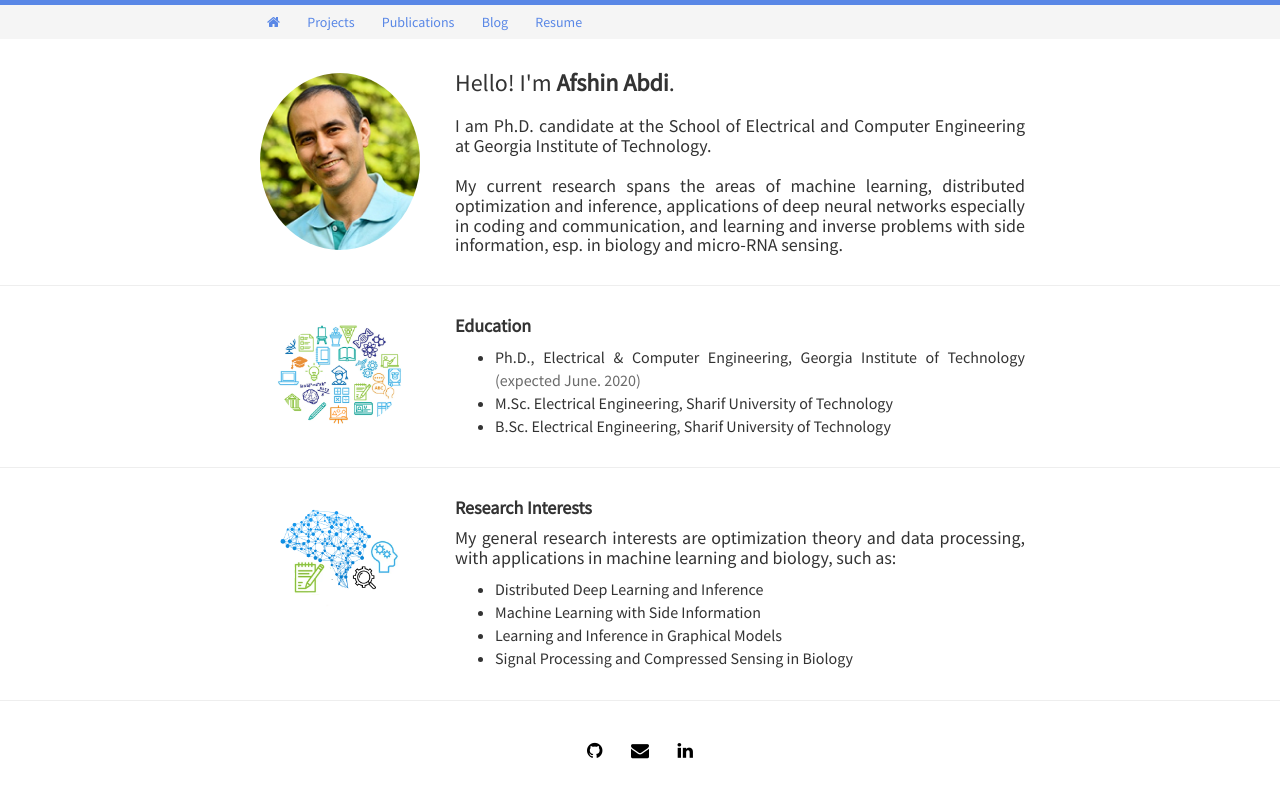
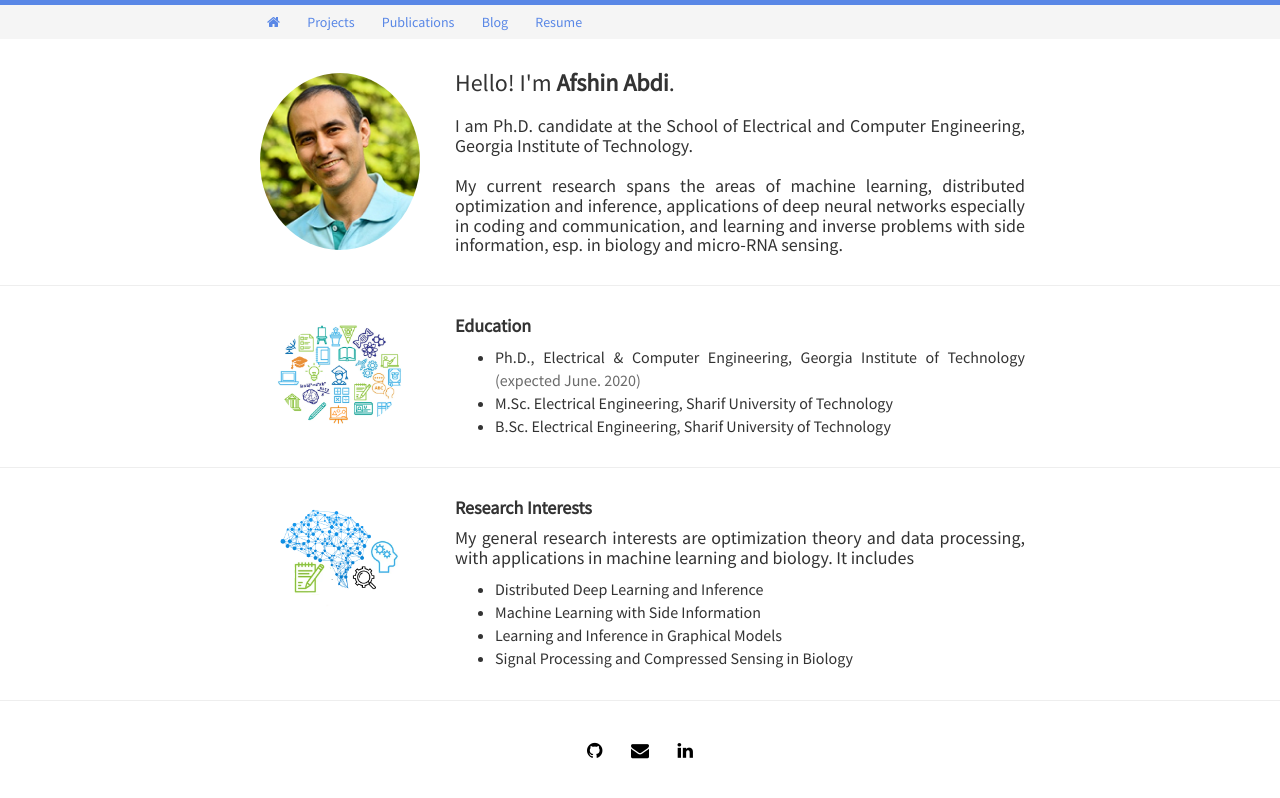
Before and after one commit to afshinabdi/afshinabdi.github.io, a Jekyll site: the page built from index.html, in a window 1280 px wide and 900 px high. Shown: the top 798 px of the window. Built offline with Jekyll 4.4.1, drawn with Linux system fonts in a browser that asks for light colours; nearby versions of some CDN libraries; the list of posts is cut into pages by our own code.

Commit message:
updated summary

```diff
--- a/index.html
+++ b/index.html
@@ -13,7 +13,7 @@ title: Home
 			</div>
 			<div class="col-sm-9" align="justify">
 				<h3>Hello! I'm <strong>{{ site.author }}</strong>. </h3><br>
-				<h4>I am Ph.D.&nbsp;candidate at the School of Electrical and Computer Engineering at Georgia Institute of Technology.</h4>
+				<h4>I am Ph.D.&nbsp;candidate at the School of Electrical and Computer Engineering, Georgia Institute of Technology.</h4>
 				<br>
 				<h4>My current research spans the areas of machine learning, distributed optimization and inference, applications of deep neural networks especially in coding and communication, and learning and inverse problems with side information, esp. in biology and micro-RNA sensing.</h4>
 
@@ -46,7 +46,7 @@ title: Home
 			</div>
 			<div class="col-sm-9" align="justify">
 			<h4><b>Research Interests</b></h4> <br>
-			<p> My general research interests are optimization theory and data processing, with applications in machine learning and biology, such as:
+			<p> My general research interests are optimization theory and data processing, with applications in machine learning and biology. It includes
 			<ul>
 				<li> Distributed Deep Learning and Inference </li>
 				<li> Machine Learning with Side Information </li>
```
